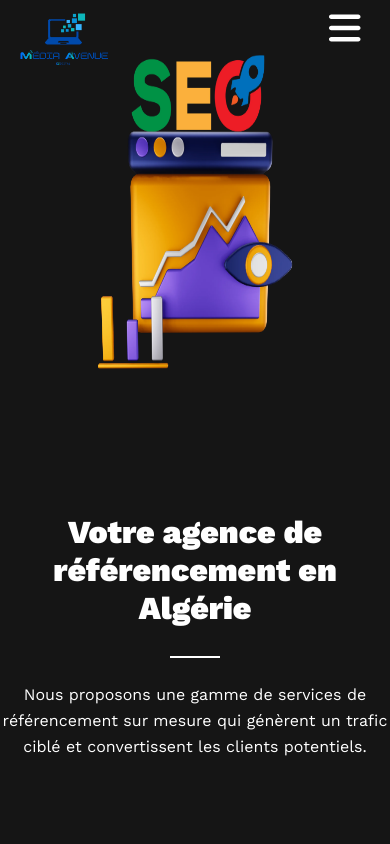
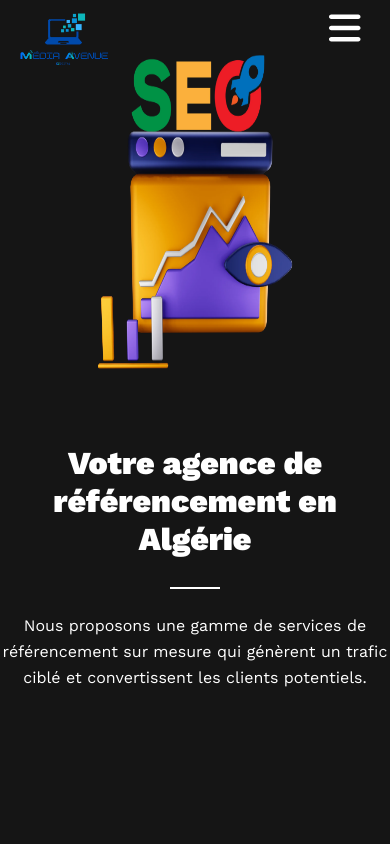
Before and after one commit to amine-mdj/mediaavenue3, a React (Create React App) app: page /strategie in a window 390 px wide. Shown: the top 844 px of the page. Built offline with nearby package versions, Linux system fonts and the light colour scheme.

Commit message:
commit nine

```diff
--- a/src/components/navbar.css
+++ b/src/components/navbar.css
@@ -105,7 +105,7 @@
 
     .links{
         display: block;
-        padding-top: 50px;
+        padding-top: 100px;
         padding-inline: 0;
         overflow-y: scroll;
     }
--- a/src/components/seoSection/seosection1.css
+++ b/src/components/seoSection/seosection1.css
@@ -68,6 +68,7 @@
     width: 100%;
   }
   .seosec1-right{
+    justify-content: unset;
     padding-right: 0;
     flex: none;
     width: 100%;
```
